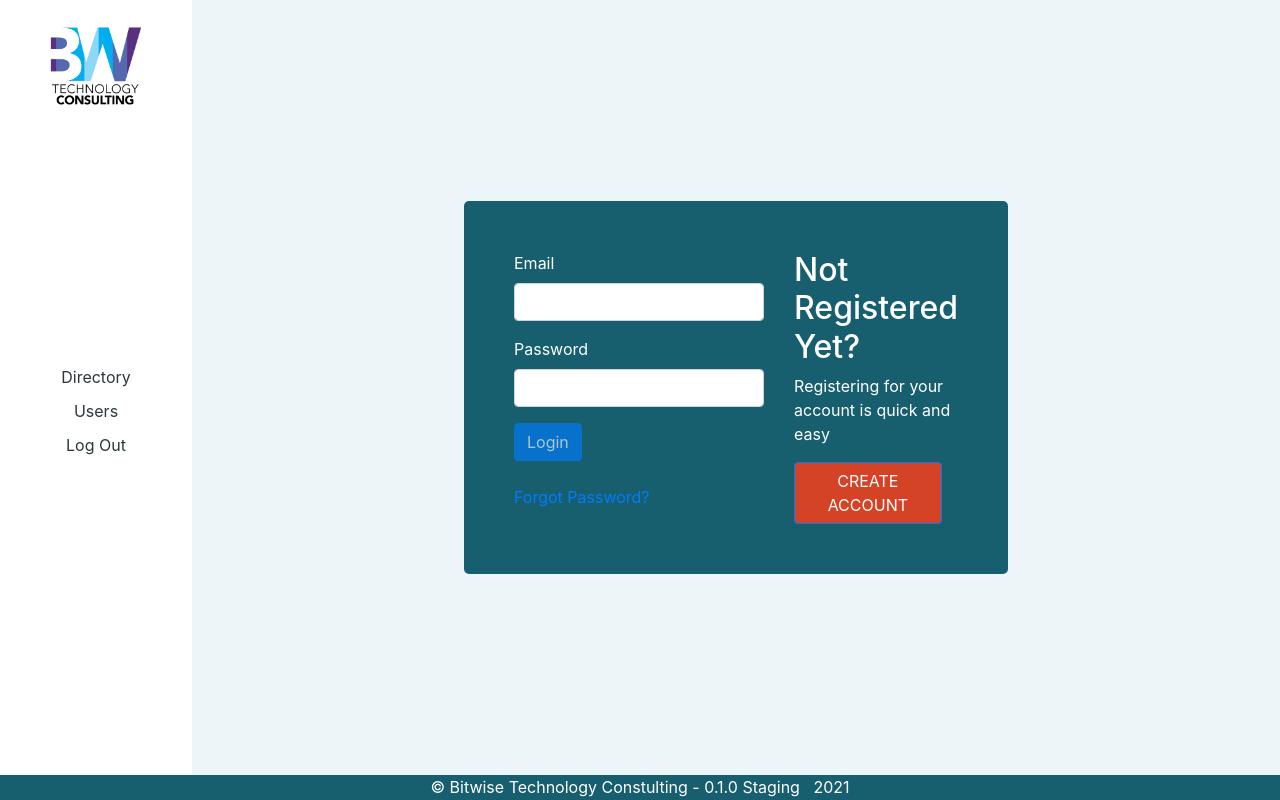
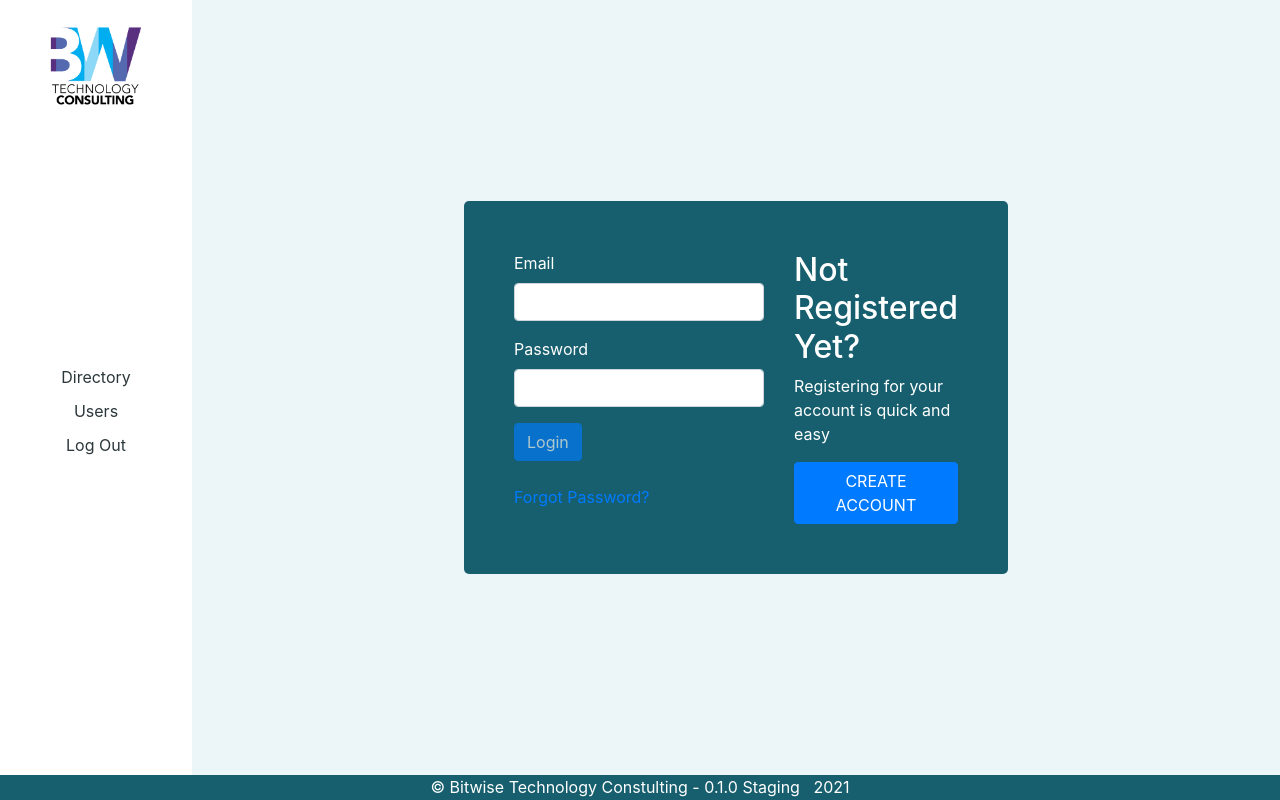
Before and after one commit to Shift3/boilerplate-client-react, a React (Create React App) app: page /auth/login in a window 1280 px wide. Built offline with nearby package versions, Linux system fonts and the light colour scheme.

Commit message:
refactor(loginPage): utilizing CustomButton, simplified rendering by reverting to previous structure

```diff
--- a/src/components/loginPage/index.tsx
+++ b/src/components/loginPage/index.tsx
@@ -1,51 +1,35 @@
 import { FC, useContext } from 'react';
 import { Link, useHistory } from 'react-router-dom';
-import { Button } from 'react-bootstrap';
+import { CustomButton } from '../button/styled';
 import { LoginForm } from "../loginForm";
 import { Context as AuthContext } from '../../context/auth.context';
 import {
   LoginFormContainer,
   LoginPageContainer,
   LoginFormContainerLeft,
-  LoginFormContainerRight,
-  customButtonStyles
+  LoginFormContainerRight
 } from './styled';
 
 export const LoginPage: FC = () => {
   const { loginUser } = useContext(AuthContext);
-  const history = useHistory();
+  const { push } = useHistory();
+  const navigateToSignup = () => push('/auth/signup');
 
-  const navToSignup = () => history.push('/auth/signup');
-
-  const renderLoginFormContainerLeft = () => (
+  return (
+    <LoginPageContainer data-testid="lpc">
+      <LoginFormContainer data-testid="lfc">
         <LoginFormContainerLeft data-testid="lfc-l">
           <LoginForm onSubmit={ loginUser } />
           <br />
           <Link to="/auth/forgot-password">Forgot Password?</Link>
         </LoginFormContainerLeft>
-  );
-
-  const renderLoginFormContainerRight = () => (
         <LoginFormContainerRight data-testid="lfc-r">
           <h2 data-testid="lfc-r-h2">Not Registered Yet?</h2>
           <p data-testid="lfc-r-p">Registering for your account is quick and easy</p>
-      <Button
-        style={ customButtonStyles }
-        onClick={ navToSignup }
-        disabled={ false }
-        type="button"
-        data-testid="ca-btn"
-      >
+          <CustomButton onClick={ navigateToSignup } data-testid="ca-btn">
             CREATE ACCOUNT
-      </Button>
+          </CustomButton>
         </LoginFormContainerRight>
-  );
-
-  return (
-    <LoginPageContainer data-testid="lpc">
-      <LoginFormContainer data-testid="lfc">
-        { renderLoginFormContainerLeft() }
-        { renderLoginFormContainerRight() }
       </LoginFormContainer>
     </LoginPageContainer>
   );
```
Lines whose indentation alone changed are shown as unchanged.
